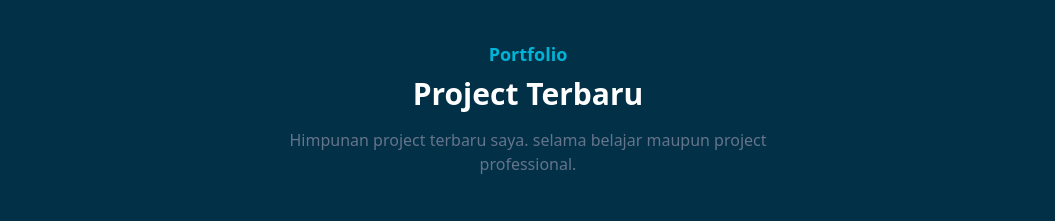
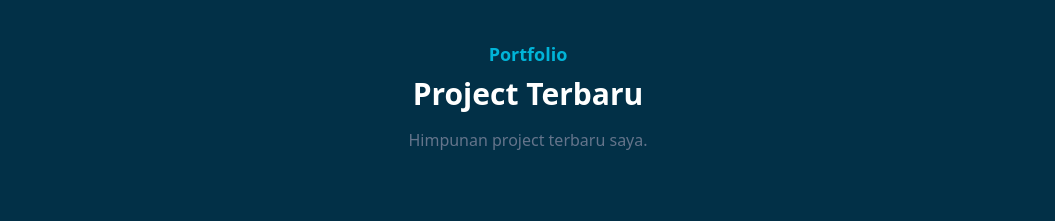
Before and after one commit to Ridwanstbd/ridwanstbd.github.io, a plain HTML site: page index.html in a window 1280 px wide. Shown: the part 1220-1441 px from the top of the page, without its empty margins (112-1167 px from the left). Drawn offline with nearby package versions, Linux system fonts and the light colour scheme.

Commit message:
edit kecil

```diff
--- a/index.html
+++ b/index.html
@@ -117,7 +117,7 @@
                 <div class="max-w-xl mx-auto text-center mb-16">
                     <h4 class="font-semibold text-lg text-lightBlue mb-2">Portfolio</h4>
                     <h2 class="text-3xl mb-4 font-bold">Project Terbaru</h2>
-                    <p class="font-medium text-md text-slate-500">Himpunan project terbaru saya. selama belajar maupun project professional.</p>
+                    <p class="font-medium text-md text-slate-500">Himpunan project terbaru saya.</p>
                 </div>
             </div>
             <div class="w-full px-4 md:flex justify-between lg:w-10/12 mx-auto">
```
